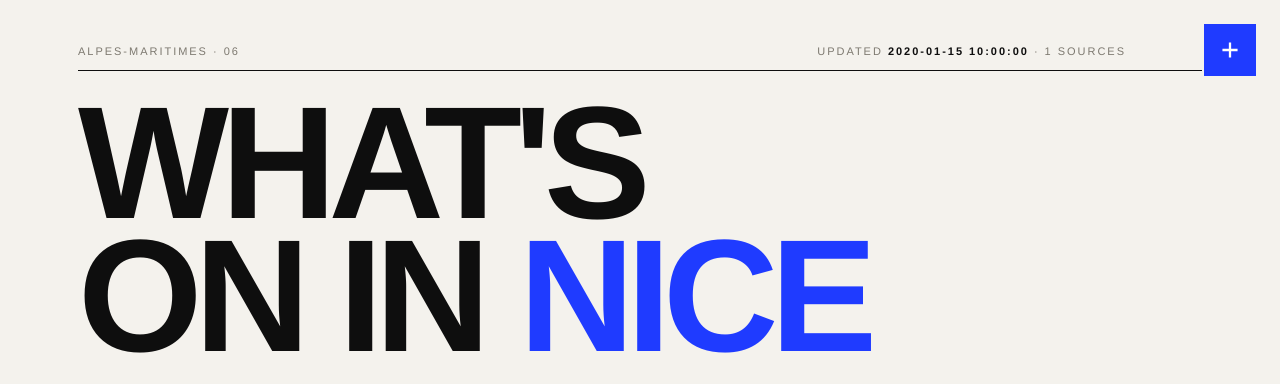
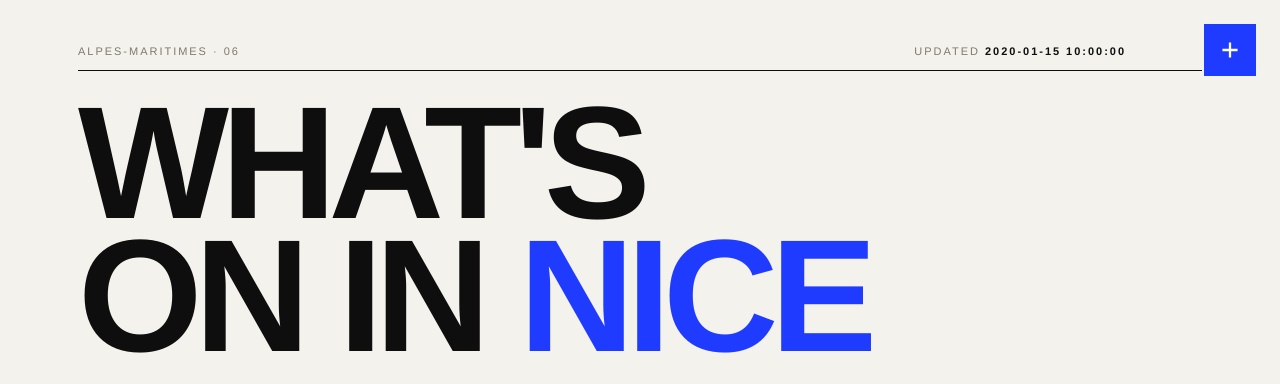
Before and after one commit to maddalena89/nice-events, a Python web app: template templates/index.html.jinja in a window 1280 px wide. Shown: the top 384 px of the page. Run offline with Jinja, Linux system fonts and the light colour scheme; the template is opened without the code that fills it: most values are stand-ins (such as "Sample title", 1, 10 or a date in 2020).

Commit message:
Add files via upload

```diff
--- a/templates/index.html.jinja
+++ b/templates/index.html.jinja
@@ -284,7 +284,7 @@ dialog::backdrop{background:rgba(14,14,14,.55)}
 <div class="hero">
   <div class="eyebrow">
     <span>Alpes-Maritimes · 06</span>
-    <span>Updated <b>{{ updated }}</b> · {{ source_count }} sources</span>
+    <span>Updated <b>{{ updated }}</b></span>
   </div>
   <h1>What's<br>on in <em>Nice</em></h1>
   <div class="standfirst">
@@ -560,7 +560,7 @@ function render(){
       <div class="idx">${String(i).padStart(2,"0")}</div>
       <div>
         <div class="ttl">
-          ${e.free?'<span class="pill free">Free</span>':""}
+          ${e.free?'<span class="pill free">✓ Free</span>':""}
           ${e.outdoor?'<span class="pill out">Outdoor</span>':""}
           ${e.online?'<span class="pill out">Online</span>':""}
           ${runBadge(e)}
```
